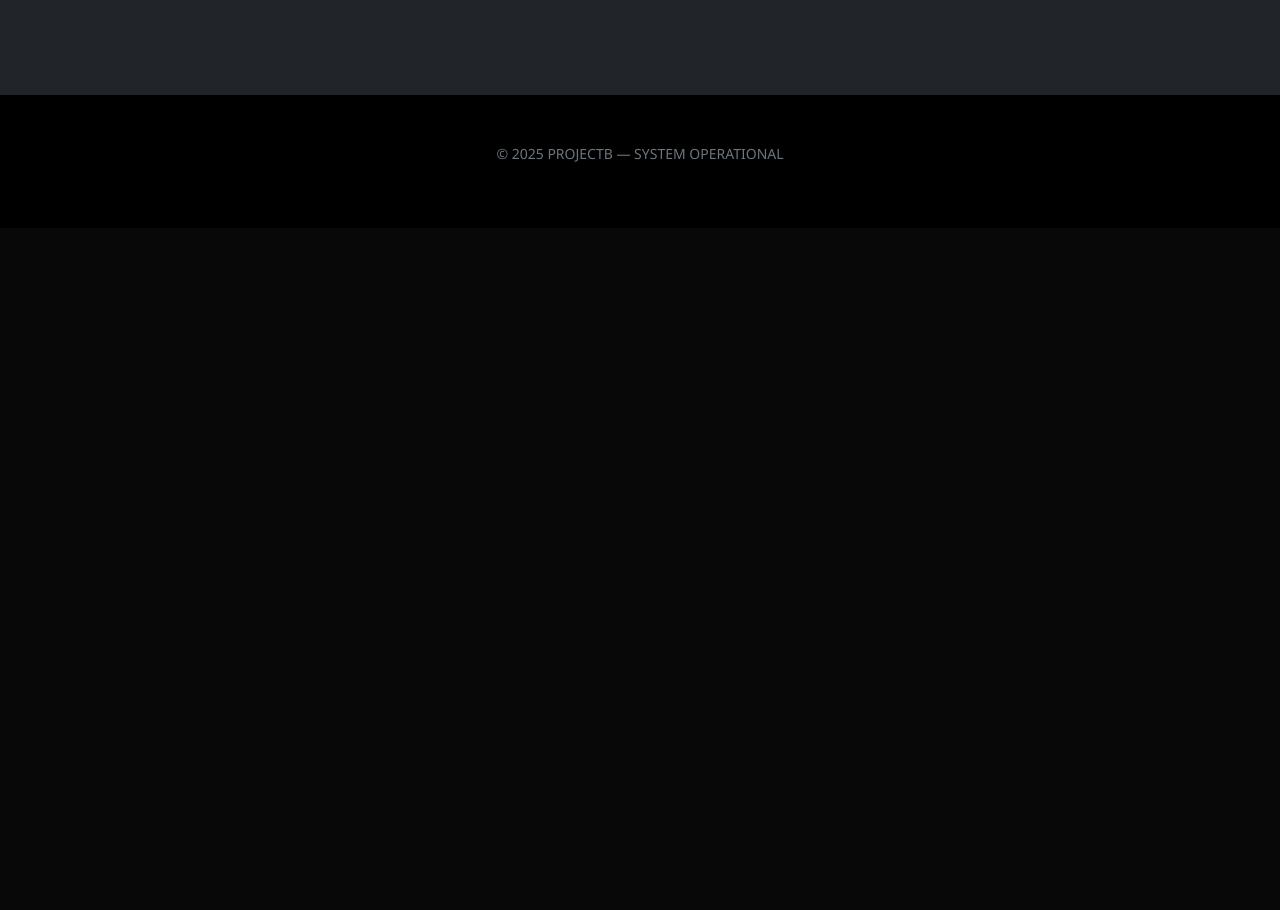
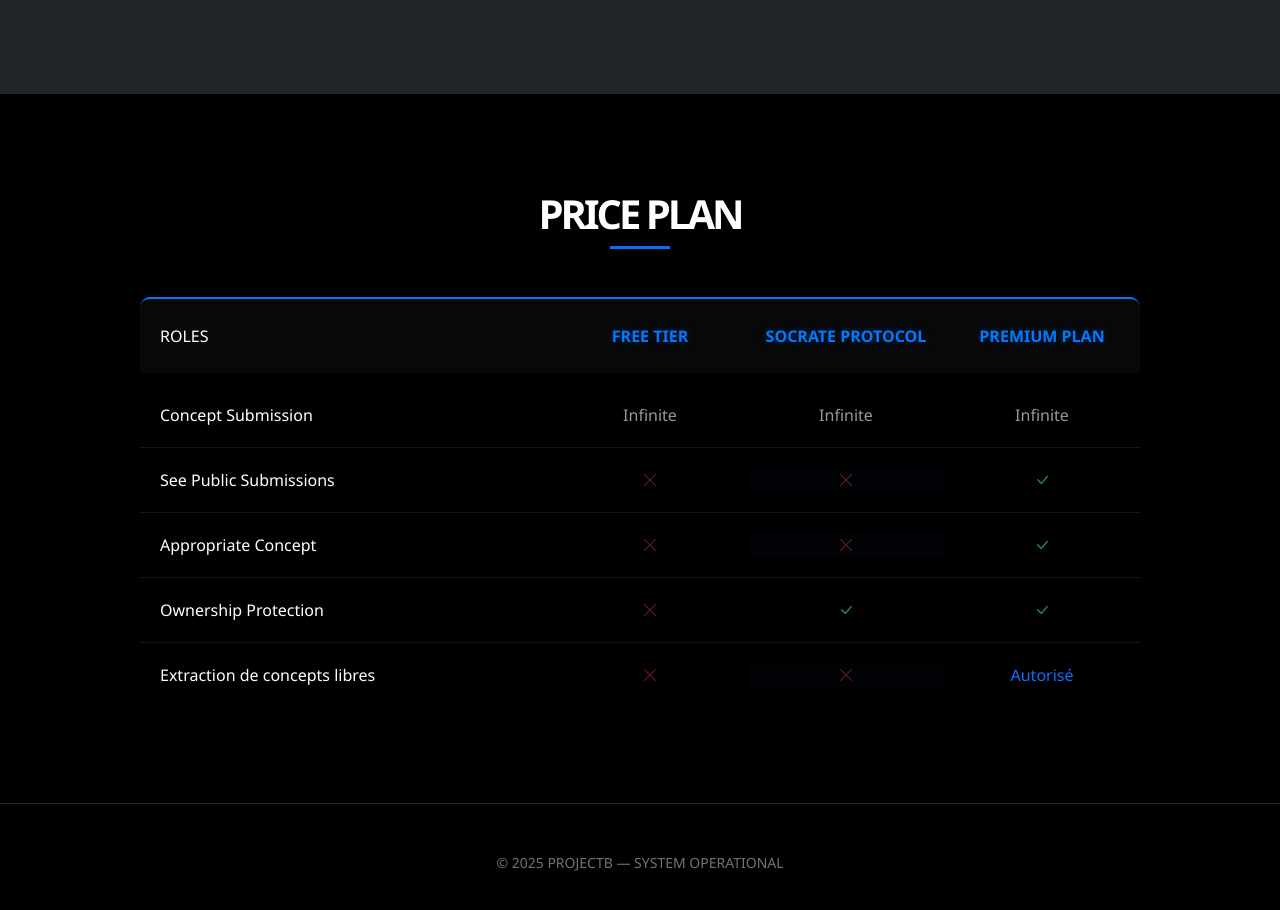
Before and after one commit to Jazzyunity/project-b, a website: page frontend/public/index.html in a window 1280 px wide. Shown: the part 3847-4757 px from the top of the page. Before the commit the page ends 4075 px from the top, so only its background shows below. Drawn offline with nearby package versions, Linux system fonts and the light colour scheme.

Commit message:
add Price plan + readme

```diff
--- a/frontend/public/css/landing.css
+++ b/frontend/public/css/landing.css
@@ -1,9 +1,12 @@
 /* Palette de couleurs ProjectB */
 :root {
-    --primary: #007bff; /* Ton bleu original */
+    --primary: #007bff;
+    /* Ton bleu original */
     --black: #080808;
-    --dark-grey: #2d3436; /* Complémentaire : Gris Ardoise */
-    --light-grey: #636e72; /* Complémentaire : Acier */
+    --dark-grey: #2d3436;
+    /* Complémentaire : Gris Ardoise */
+    --light-grey: #636e72;
+    /* Complémentaire : Acier */
     --off-white: #f5f6fa;
 }
 
@@ -14,7 +17,10 @@ body {
     overflow-x: hidden;
 }
 
-.fw-black { font-weight: 900; letter-spacing: -3px; }
+.fw-black {
+    font-weight: 900;
+    letter-spacing: -3px;
+}
 
 /* Style des cartes "Le Pilier" */
 .feature-card {
@@ -27,7 +33,8 @@ body {
 }
 
 .feature-card.active {
-    border-color: var(--primary); /* Met en avant la carte centrale */
+    border-color: var(--primary);
+    /* Met en avant la carte centrale */
     transform: scale(1.05);
 }
 
@@ -58,11 +65,18 @@ body {
 }
 
 /* Textes à l'intérieur des cartes blanches */
-.text-dark { color: #2d3436 !important; }
-.text-muted { color: #636e72 !important; }
+.text-dark {
+    color: #2d3436 !important;
+}
+
+.text-muted {
+    color: #636e72 !important;
+}
 
 /* Adaptation pour la section sombre */
-.bg-black { background-color: #000000 !important; }
+.bg-black {
+    background-color: #000000 !important;
+}
 
 /* Parallax Logic */
 .parallax-header {
@@ -73,24 +87,38 @@ body {
 
 .parallax-bg {
     position: absolute;
-    top: 0; left: 0; width: 100%; height: 120%;
-    background: linear-gradient(rgba(0,0,0,0.6), rgba(0,0,0,0.8)),
-                url('https://images.unsplash.com/photo-1614850523296-e811cfbaf163?q=80&w=2070') center/cover;
-    background-attachment: fixed; /* L'effet de parallaxe simple */
+    top: 0;
+    left: 0;
+    width: 100%;
+    height: 120%;
+    background: linear-gradient(rgba(0, 0, 0, 0.6), rgba(0, 0, 0, 0.8)),
+        url('https://images.unsplash.com/photo-1614850523296-e811cfbaf163?q=80&w=2070') center/cover;
+    background-attachment: fixed;
+    /* L'effet de parallaxe simple */
     z-index: -1;
 }
 
 .parallax-divider {
     height: 60vh;
-    background: linear-gradient(rgba(0,123,255,0.2), rgba(0,0,0,0.8)),
-                url('https://images.unsplash.com/photo-1555066931-4365d14bab8c?q=80&w=2070') center/cover;
+    background: linear-gradient(rgba(0, 123, 255, 0.2), rgba(0, 0, 0, 0.8)),
+        url('https://images.unsplash.com/photo-1555066931-4365d14bab8c?q=80&w=2070') center/cover;
     background-attachment: fixed;
 }
 
 /* Utilities */
-.bg-light-soft { background-color: var(--off-white); }
-.text-dark-grey { color: var(--dark-grey); }
-.rounded-0 { border-radius: 0; } /* Style brutaliste/sobre */
+.bg-light-soft {
+    background-color: var(--off-white);
+}
+
+.text-dark-grey {
+    color: var(--dark-grey);
+}
+
+.rounded-0 {
+    border-radius: 0;
+}
+
+/* Style brutaliste/sobre */
 
 .btn-primary {
     background-color: var(--primary);
@@ -101,7 +129,7 @@ body {
 .btn-primary:hover {
     background-color: #0056b3;
     transform: translateY(-2px);
-    box-shadow: 0 10px 20px rgba(0,123,255,0.3);
+    box-shadow: 0 10px 20px rgba(0, 123, 255, 0.3);
 }
 
 .service-item i {
@@ -127,7 +155,9 @@ body {
     position: absolute;
     width: 2px;
     background: var(--light-grey);
-    top: 0; bottom: 0; left: 50%;
+    top: 0;
+    bottom: 0;
+    left: 50%;
     margin-left: -1px;
 }
 
@@ -139,22 +169,35 @@ body {
 }
 
 /* Alternance gauche/droite */
-.timeline-item:nth-child(odd) { left: 0; text-align: right; }
-.timeline-item:nth-child(even) { left: 50%; text-align: left; }
+.timeline-item:nth-child(odd) {
+    left: 0;
+    text-align: right;
+}
+
+.timeline-item:nth-child(even) {
+    left: 50%;
+    text-align: left;
+}
 
 /* Les icônes sur la ligne */
 .timeline-icon {
     position: absolute;
-    width: 40px; height: 40px;
-    right: -20px; top: 20px;
+    width: 40px;
+    height: 40px;
+    right: -20px;
+    top: 20px;
     background: var(--black);
     border: 2px solid var(--primary);
     border-radius: 50%;
-    display: flex; align-items: center; justify-content: center;
+    display: flex;
+    align-items: center;
+    justify-content: center;
     z-index: 10;
 }
 
-.timeline-item:nth-child(even) .timeline-icon { left: -20px; }
+.timeline-item:nth-child(even) .timeline-icon {
+    left: -20px;
+}
 
 /* Focus sur Socrate */
 .timeline-item.featured {
@@ -165,7 +208,80 @@ body {
 
 /* Responsive : Tout à gauche sur mobile */
 @media (max-width: 768px) {
-    .timeline-container::after { left: 31px; }
-    .timeline-item { width: 100%; padding-left: 70px; text-align: left !important; }
-    .timeline-icon { left: 11px !important; }
+    .timeline-container::after {
+        left: 31px;
+    }
+
+    .timeline-item {
+        width: 100%;
+        padding-left: 70px;
+        text-align: left !important;
+    }
+
+    .timeline-icon {
+        left: 11px !important;
+    }
 }
+
+/* Container global */
+.comparison-container {
+    max-width: 1000px;
+    margin: 0 auto;
+}
+
+/* LA LIGNE EN ÉCLAT (HEADER) */
+.comparison-header-active {
+    display: flex;
+    align-items: center;
+    background: rgba(255, 255, 255, 0.03);
+    /* Léger éclat gris/blanc */
+    border-top: 2px solid var(--primary);
+    /* Ligne de tête bleue */
+    border-radius: 10px 10px 0 0;
+    padding: 25px 0;
+    margin-bottom: 10px;
+}
+
+.highlight-header {
+    color: var(--primary) !important;
+    font-weight: 900 !important;
+    font-size: 1rem !important;
+    text-shadow: 0 0 10px rgba(0, 123, 255, 0.3);
+}
+
+/* LIGNES DE CONTENU */
+.comparison-row {
+    display: flex;
+    align-items: center;
+    border-bottom: 1px solid rgba(255, 255, 255, 0.08);
+    padding: 20px 0;
+    transition: background 0.3s ease;
+}
+
+.comparison-row:hover {
+    background: rgba(255, 255, 255, 0.02);
+}
+
+.feature-label {
+    flex: 2;
+    padding-left: 20px;
+    color: #fff;
+    font-weight: 500;
+}
+
+.tier-label,
+.tier-cell {
+    flex: 1;
+    text-align: center;
+    color: rgba(255, 255, 255, 0.6);
+}
+
+/* Accentuation verticale de la colonne Socrate */
+.highlight {
+    background: rgba(0, 123, 255, 0.02);
+    color: #fff;
+}
+
+.border-bottom-0 {
+    border-bottom: none !important;
+}
--- a/frontend/public/index.html
+++ b/frontend/public/index.html
@@ -176,6 +176,59 @@
         </div>
     </section>
 
+    <section class="py-5 bg-black">
+        <div class="container py-5">
+            <div class="text-center mb-5">
+                <h2 class="display-6 fw-black text-white">PRICE PLAN</h2>
+                <div class="mx-auto bg-primary mt-2" style="height: 3px; width: 60px;"></div>
+            </div>
+
+            <div class="comparison-container">
+                <div class="comparison-header-active d-none d-md-flex">
+                    <div class="feature-label">ROLES</div>
+                    <div class="tier-label highlight-header">FREE TIER</div>
+                    <div class="tier-label highlight-header">SOCRATE PROTOCOL</div>
+                    <div class="tier-label highlight-header">PREMIUM PLAN</div>
+                </div>
+
+                <div class="comparison-row">
+                    <div class="feature-label">Concept Submission</div>
+                    <div class="tier-cell">Infinite</div>
+                    <div class="tier-cell">Infinite</div>
+                    <div class="tier-cell">Infinite</div>
+                </div>
+
+                <div class="comparison-row">
+                    <div class="feature-label">See Public Submissions</div>
+                    <div class="tier-cell"><i class="bi bi-x-lg text-danger opacity-50"></i></div>
+                    <div class="tier-cell highlight"><i class="bi bi-x-lg text-danger opacity-50"></i></div>
+                    <div class="tier-cell text-primary fw-bold"><i class="bi bi-check-lg text-success"></i></div>
+                </div>
+
+                <div class="comparison-row">
+                    <div class="feature-label">Appropriate Concept</div>
+                    <div class="tier-cell"><i class="bi bi-x-lg text-danger opacity-50"></i></div>
+                    <div class="tier-cell highlight"><i class="bi bi-x-lg text-danger opacity-50"></i></div>
+                    <div class="tier-cell text-primary fw-bold"><i class="bi bi-check-lg text-success"></i></div>
+                </div>
+
+                <div class="comparison-row">
+                    <div class="feature-label">Ownership Protection</div>
+                    <div class="tier-cell"><i class="bi bi-x-lg text-danger opacity-50"></i></div>
+                    <div class="tier-cell"><i class="bi bi-check-lg text-success"></i></div>
+                    <div class="tier-cell"><i class="bi bi-check-lg text-success"></i></div>
+                </div>
+
+                <div class="comparison-row border-bottom-0">
+                    <div class="feature-label">Extraction de concepts libres</div>
+                    <div class="tier-cell"><i class="bi bi-x-lg text-danger opacity-50"></i></div>
+                    <div class="tier-cell highlight"><i class="bi bi-x-lg text-danger opacity-50"></i></div>
+                    <div class="tier-cell text-primary">Autorisé</div>
+                </div>
+            </div>
+        </div>
+    </section>
+
     <footer class="py-5 bg-black text-center border-top border-dark">
         <div class="container">
             <p class="text-secondary small">© 2025 PROJECTB — SYSTEM OPERATIONAL</p>
```
Also changed, not shown: README.md.
